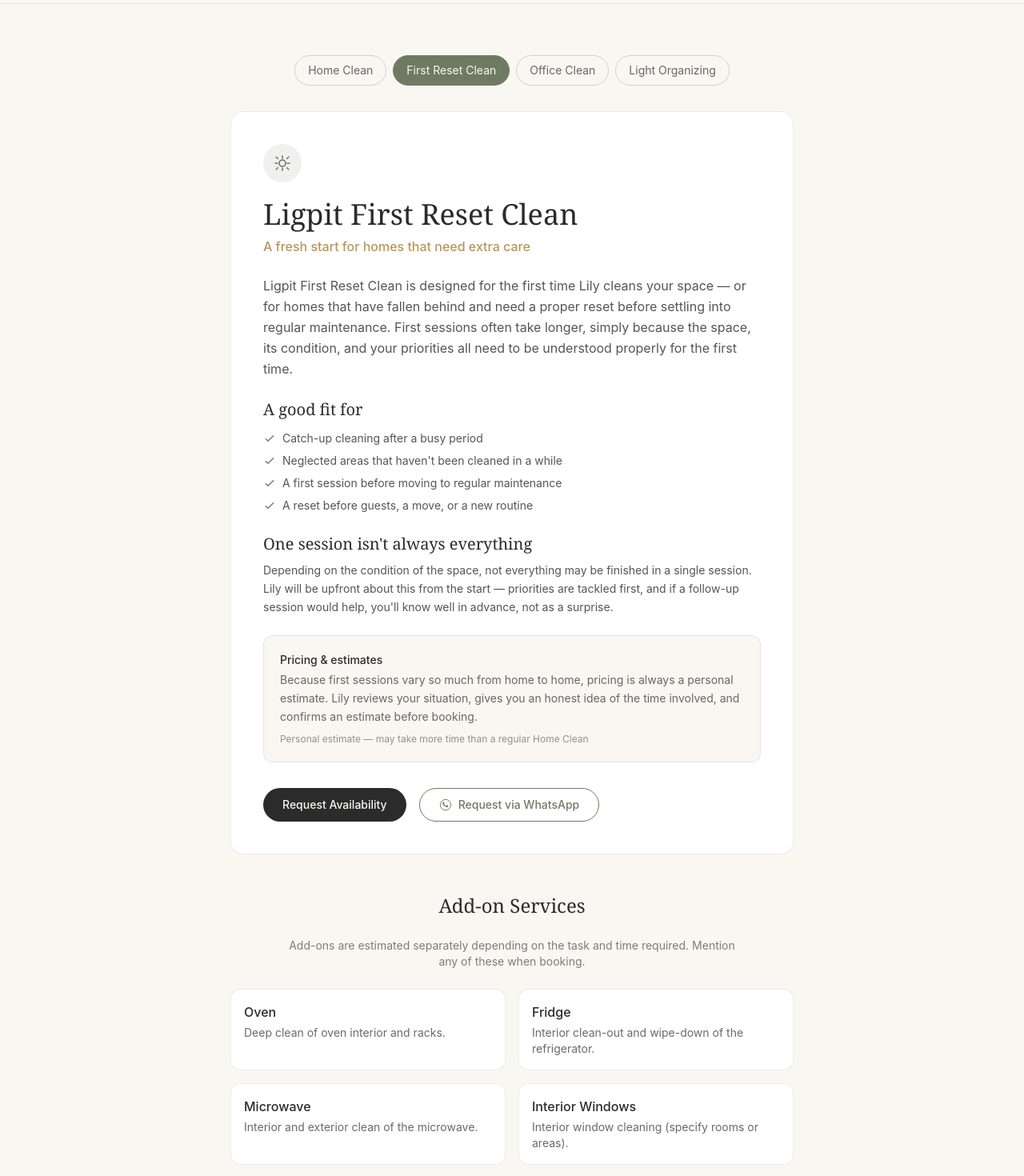
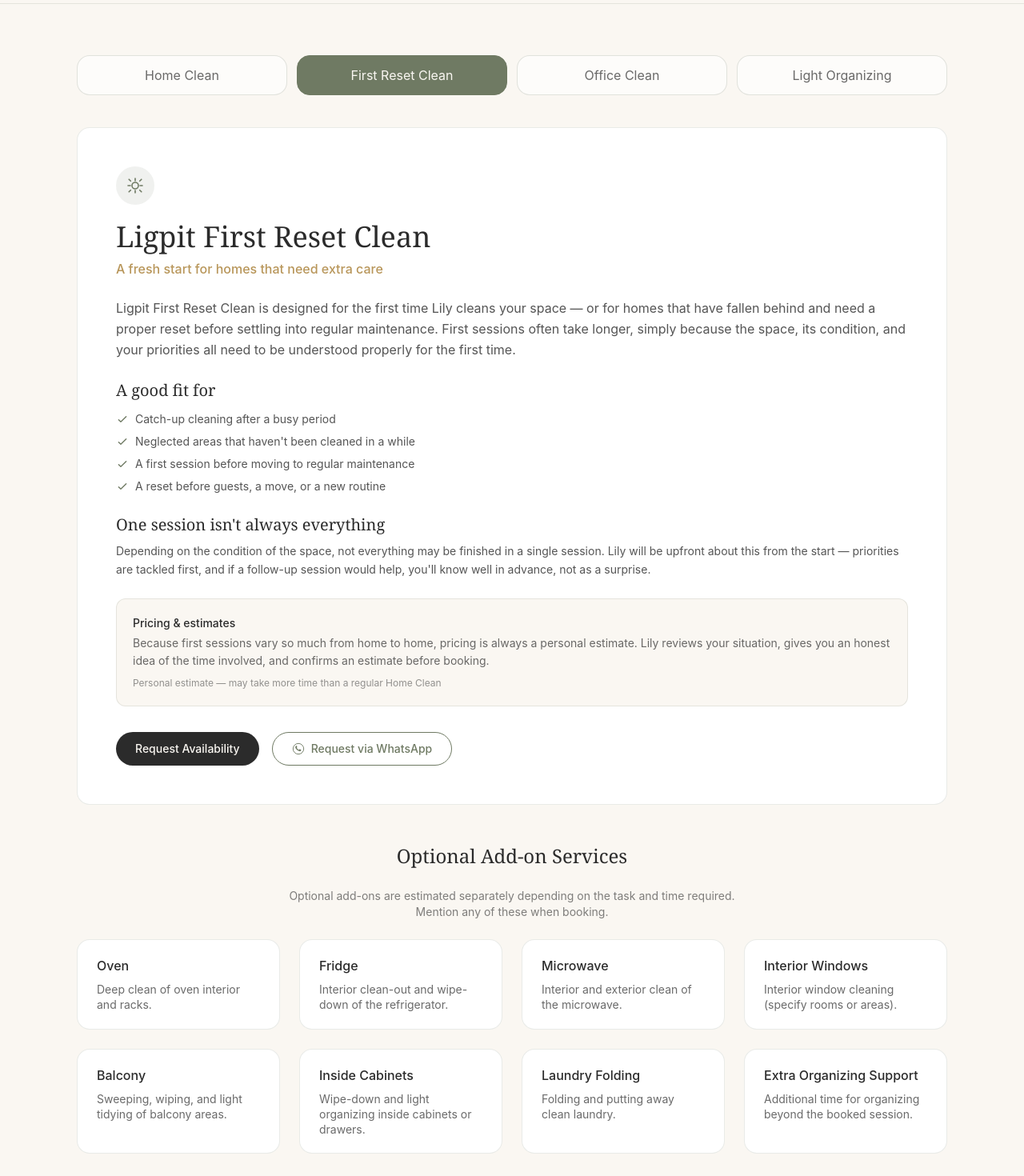
Before and after one commit to lilycyap/ligpit-website, a React (Vite) app: page /services/first-reset-clean in a window 1280 px wide. Shown: the part 60-1530 px from the top of the page at 80% size. Built offline with nearby package versions, Linux system fonts and the light colour scheme.

Commit message:
Polish service detail layout and add-on cards

```diff
--- a/src/pages/ServiceDetail.jsx
+++ b/src/pages/ServiceDetail.jsx
@@ -36,25 +36,27 @@ export default function ServiceDetail() {
 
   return (
     <div className="bg-cream">
-      <div className="max-w-3xl mx-auto px-4 sm:px-6 lg:px-8 py-12 sm:py-16">
+      <div className="max-w-6xl mx-auto px-4 sm:px-6 lg:px-8 py-12 sm:py-16">
         {/* Service tabs */}
-        <div className="flex flex-wrap gap-2 justify-center mb-8">
+        <div className="w-full mb-10">
+  <div className="grid grid-cols-2 lg:grid-cols-4 gap-3">
     {coreServices.map((s) => (
       <Link
         key={s.id}
         to={`/services/${s.id}`}
-              className={`text-sm px-4 py-2 rounded-full border transition-colors ${
+        className={`w-full text-center text-sm sm:text-base px-5 py-3 rounded-2xl border transition-colors ${
           s.id === service.id
             ? "bg-olive text-cream border-olive"
-                  : "border-olive/30 text-charcoal/70 hover:border-olive"
+            : "bg-white/60 border-olive/20 text-charcoal/70 hover:border-olive hover:bg-white"
         }`}
       >
         {s.shortName}
       </Link>
     ))}
   </div>
+</div>
 
-        <div className="bg-white rounded-2xl border border-olive/15 p-6 sm:p-10">
+        <div className="bg-white rounded-2xl border border-olive/15 p-6 sm:p-10 lg:p-12">
           <div className="h-12 w-12 rounded-full bg-olive/10 flex items-center justify-center text-olive mb-5">
             <Icon name={service.icon} className="h-6 w-6" />
           </div>
@@ -158,20 +160,20 @@ export default function ServiceDetail() {
         {/* Add-ons */}
         <div className="mt-12">
           <h2 className="font-serif text-2xl text-charcoal text-center mb-6">
-            Add-on Services
+            Optional Add-on Services
           </h2>
           <p className="text-center text-sm text-charcoal/60 mb-6 max-w-xl mx-auto">
-            Add-ons are estimated separately depending on the task and time
+            Optional add-ons are estimated separately depending on the task and time
             required. Mention any of these when booking.
           </p>
-          <div className="grid grid-cols-1 sm:grid-cols-2 gap-4">
+          <div className="grid grid-cols-1 sm:grid-cols-2 xl:grid-cols-4 gap-5 lg:gap-6">
             {addOnServices.map((addon) => (
               <div
                 key={addon.id}
-                className="bg-white rounded-xl border border-olive/15 p-4"
+                className="bg-white rounded-2xl border border-olive/15 px-6 py-5"
               >
-                <p className="font-medium text-charcoal">{addon.name}</p>
-                <p className="text-sm text-charcoal/70 mt-1">
+                <p className="text-md font-medium text-charcoal">{addon.name}</p>
+                <p className="text-sm text-charcoal/70 mt-2 leading-snug">
                   {addon.description}
                 </p>
               </div>
@@ -179,7 +181,7 @@ export default function ServiceDetail() {
           </div>
         </div>
 
-        <div className="mt-10 text-center">
+          <div className="mt-14 text-center flex flex-col sm:flex-row items-center justify-center gap-4">
           <Link
             to="/services"
             className="text-sm font-medium text-olive hover:text-charcoal"
--- a/src/pages/Services.jsx
+++ b/src/pages/Services.jsx
@@ -27,11 +27,11 @@ export default function Services() {
 
         {/* Add-ons */}
         <div>
-          <h2 className="font-serif text-2xl text-charcoal text-center mb-2">
-            Add-ons
+          <h2 className="font-serif text-2xl text-charcoal text-center mb-5">
+            Optional Add-ons
           </h2>
           <p className="text-center text-sm text-charcoal/60 mb-6 max-w-xl mx-auto">
-            Add-ons such as oven, fridge, microwave, windows, balcony,
+            Optional add-ons such as oven, fridge, microwave, windows, balcony,
             inside cabinets, laundry folding, or extra organizing are
             estimated separately depending on the task and time required.
           </p>
```
Lines whose indentation alone changed are shown as unchanged.
